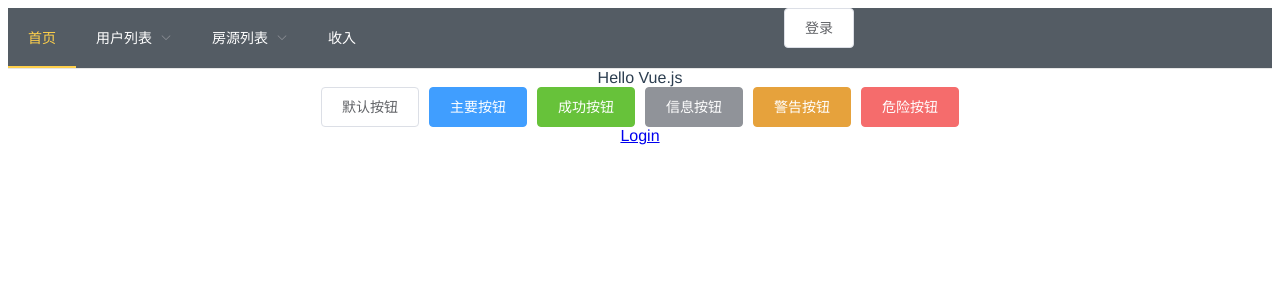
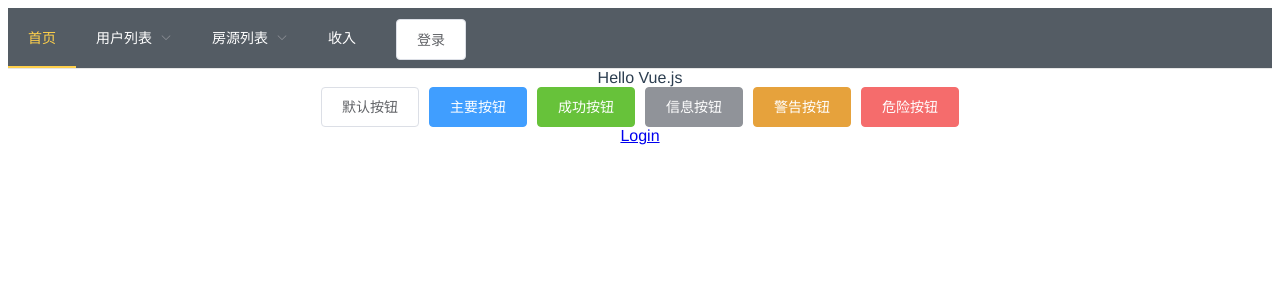
Before and after one commit to 2228787638/junding-administrator, a Vue app: page /#/login in a window 1280 px wide. Shown: the top 300 px of the page. Built offline with nearby package versions, Linux system fonts and the light colour scheme.

Commit message:
登陆按钮放到右上角

```diff
--- a/src/components/Header.vue
+++ b/src/components/Header.vue
@@ -20,7 +20,8 @@
           <el-menu-item index="3-2">查看房源</el-menu-item>
         </el-submenu>
         <el-menu-item index="4">收入</el-menu-item>
-        <el-button class='a'>登录</el-button>
+        <el-menu-item index="5" class='a'><el-button >登录</el-button></el-menu-item>
+
       </el-menu>
     </div>
 </template>
@@ -43,6 +44,6 @@ export default {
 
 <style scoped>
   .a{
-    margin-right: 10px;
+   float: right;
   }
 </style>
```
